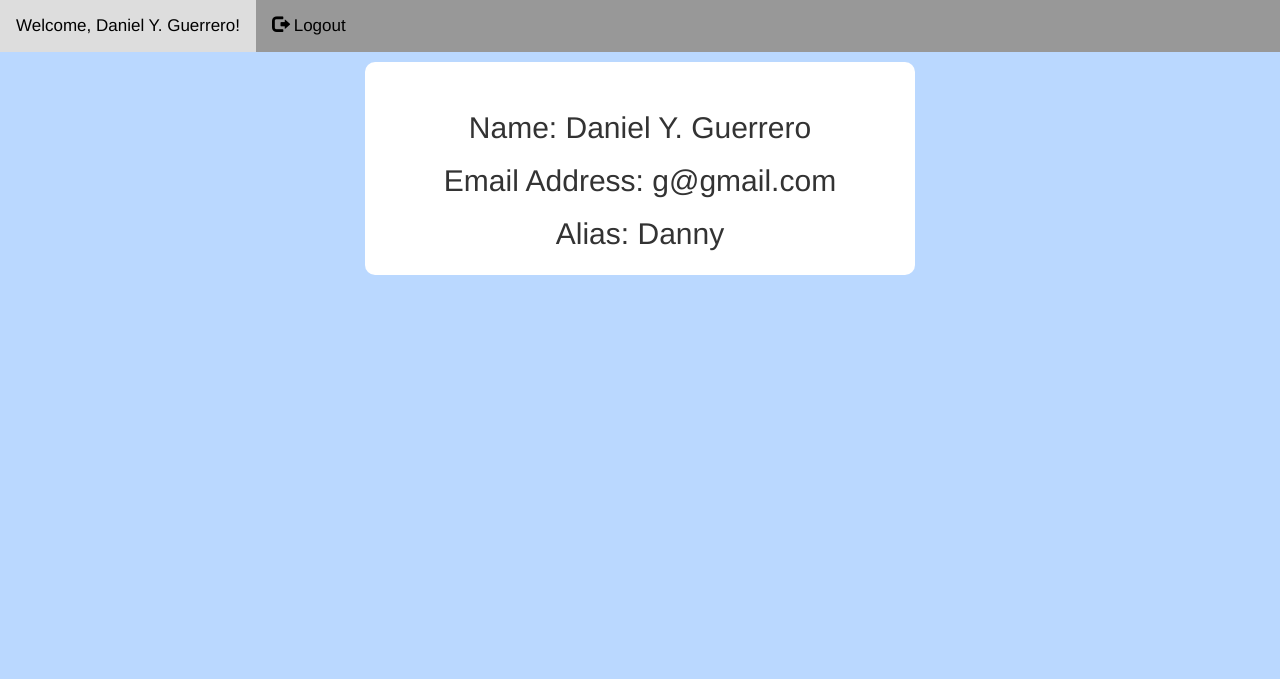
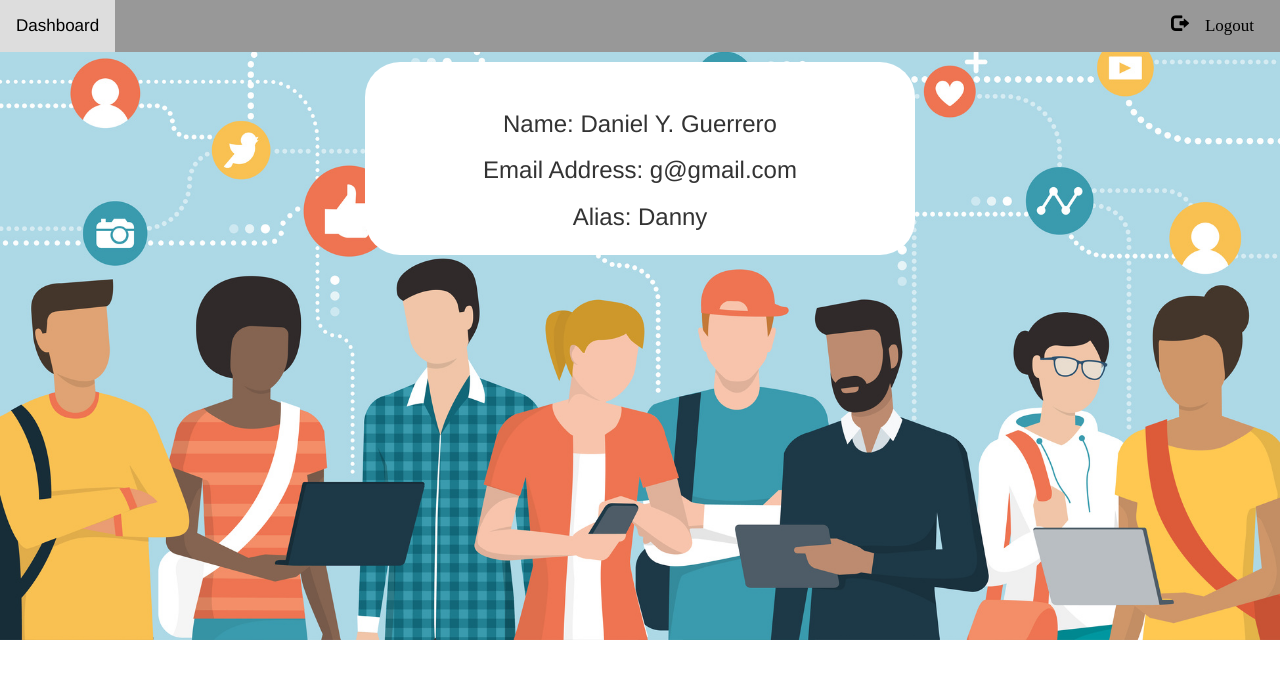
Before and after one commit to danielyguerrero/SocialApp, a Django app: page /friends/showuser/1 in a window 1280 px wide. Shown: the top 679 px of the page. Run offline with Django 3.2, Linux system fonts and the light colour scheme; data comes from the database, SQL or seed files in the repository; parts of the project's set-up code (start-up, migrations or seed data) failed here and were passed over; some libraries are stand-ins or nearby versions.

Commit message:
updated css

```diff
--- a/apps/friends/static/friends/css/index.css
+++ b/apps/friends/static/friends/css/index.css
@@ -24,6 +24,7 @@
 text-decoration: none;
 font-size: 17px;
 color: black;
+margin-right: 10px;
 }
 /* Change the color of links on hover */
 .topnav a:hover {
--- a/apps/friends/static/friends/css/users.css
+++ b/apps/friends/static/friends/css/users.css
@@ -1,5 +1,8 @@
-body{
-  background: #bad8ff;
+body {
+  text-align: center;
+  background-color: #cbcbcb;
+  padding-bottom: 225px;
+  height: 100%;
 }
 h1{
 	margin:0;
@@ -23,6 +26,7 @@
     text-decoration: none;
     font-size: 17px;
     color: black;
+    margin-right: 10px;
 }
 
 /* Change the color of links on hover */
@@ -66,9 +70,8 @@
 }
 /*==================================================================================*/
 .wrapper{
-	height: 100%;
+	height: auto;
 	width: auto;
-	max-height: 400px;
 	max-width: 550px;
   margin-top: 10px;
 	margin-right: auto;
@@ -76,6 +79,6 @@
   padding-bottom: 15px;
 	text-align: center;
 	font-size: 20px;
-	border-radius: 10px;
+	border-radius: 35px;
 	background-color: white;
 }
--- a/apps/friends/templates/friends/users.html
+++ b/apps/friends/templates/friends/users.html
@@ -7,10 +7,8 @@
         <!-- Bootstrap -->
         <!-- Latest compiled and minified CSS -->
         <link rel="stylesheet" href="https://maxcdn.bootstrapcdn.com/bootstrap/3.3.7/css/bootstrap.min.css">
-
         <!-- jQuery library -->
         <script src="https://ajax.googleapis.com/ajax/libs/jquery/3.3.1/jquery.min.js"></script>
-
         <!-- Latest compiled JavaScript -->
         <script src="https://maxcdn.bootstrapcdn.com/bootstrap/3.3.7/js/bootstrap.min.js"></script>
         <!-- CSS Link -->
@@ -18,23 +16,25 @@
         <!-- jQuery Link -->
         <script src="{% static "friends/js/index.js" %}"></script>
     </head>
-<body>
+    <body style="
+        background: url('/static/friends/img/background.jpg');
+        background-repeat: no-repeat;
+        background-size: cover;"
+        height="auto"
+        width="100%" >
         <!-- ===============    NAVBAR    ===================== -->
         <div class="topnav" id="myTopnav">
 
-        <a href="{% url 'dashboard' %}" class="active">Welcome, {{ user.name }}!</a>
-
-        <a href="{% url 'logout' %}"><span class="glyphicon glyphicon-log-out"></span> Logout </a>
-
+            <a href="{% url 'dashboard' %}" class="active">Dashboard</a>
+            <a href="{% url 'logout' %}" class="glyphicon glyphicon-log-out navbar-right"> Logout</a>
             <a href="javascript:void(0);" class="icon" onclick="myFunction()">&#9776;</a>
-
         </div>
 
         <div class="wrapper">
             <br>
-		<h2>Name: {{ user.name }}</h2>
-		<h2>Email Address: {{ user.email }}</h2>
-		<h2>Alias: {{ user.alias }}</h2>
+            <h3>Name: {{ user.name }}</h3>
+            <h3>Email Address: {{ user.email }}</h3>
+            <h3>Alias: {{ user.alias }}</h3>
         </div>
     </body>
 </html>
```
Also changed, not shown: apps/friends/templates/friends/index.html (+10 -7 lines), apps/friends/static/friends/img/background.jpg (added), apps/friends/static/friends/img/icon.jpg (added), apps/friends/static/friends/img/icon2.png (added), apps/friends/static/friends/img/logo.jpg (deleted). Lines whose indentation alone changed are shown as unchanged.
